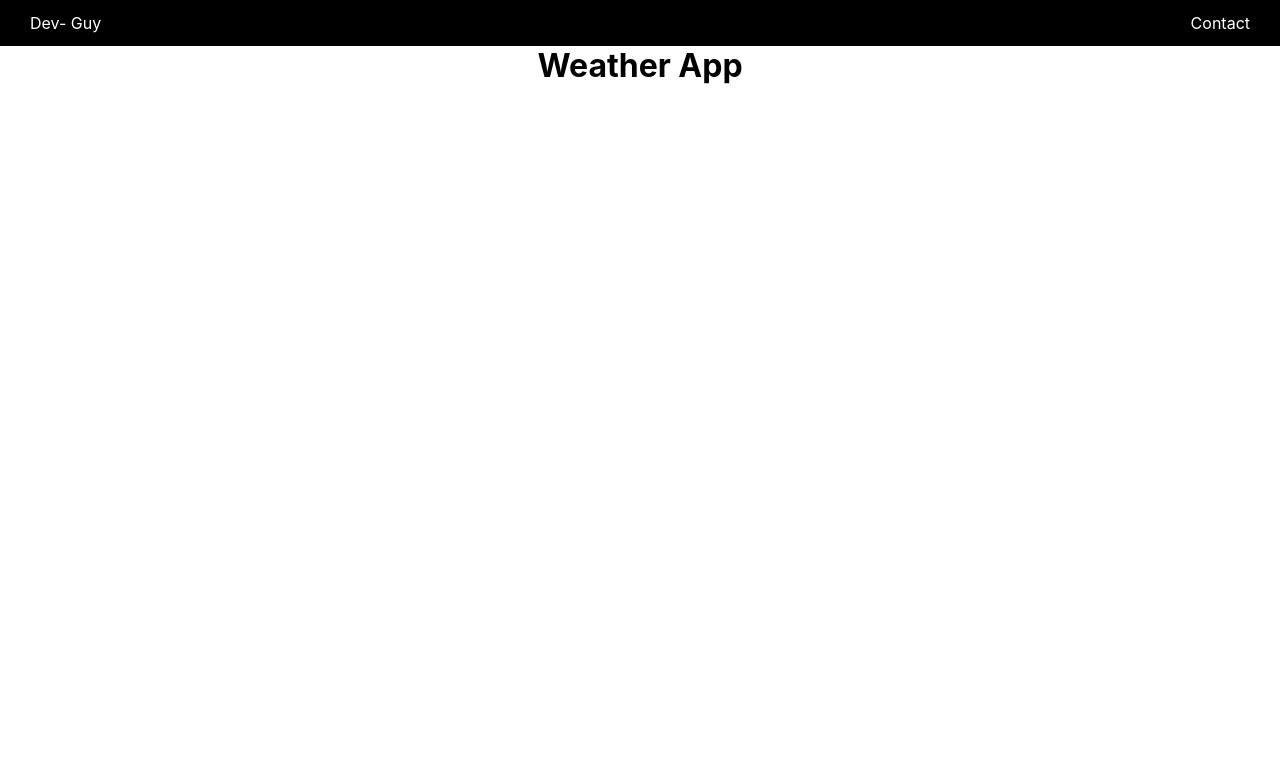
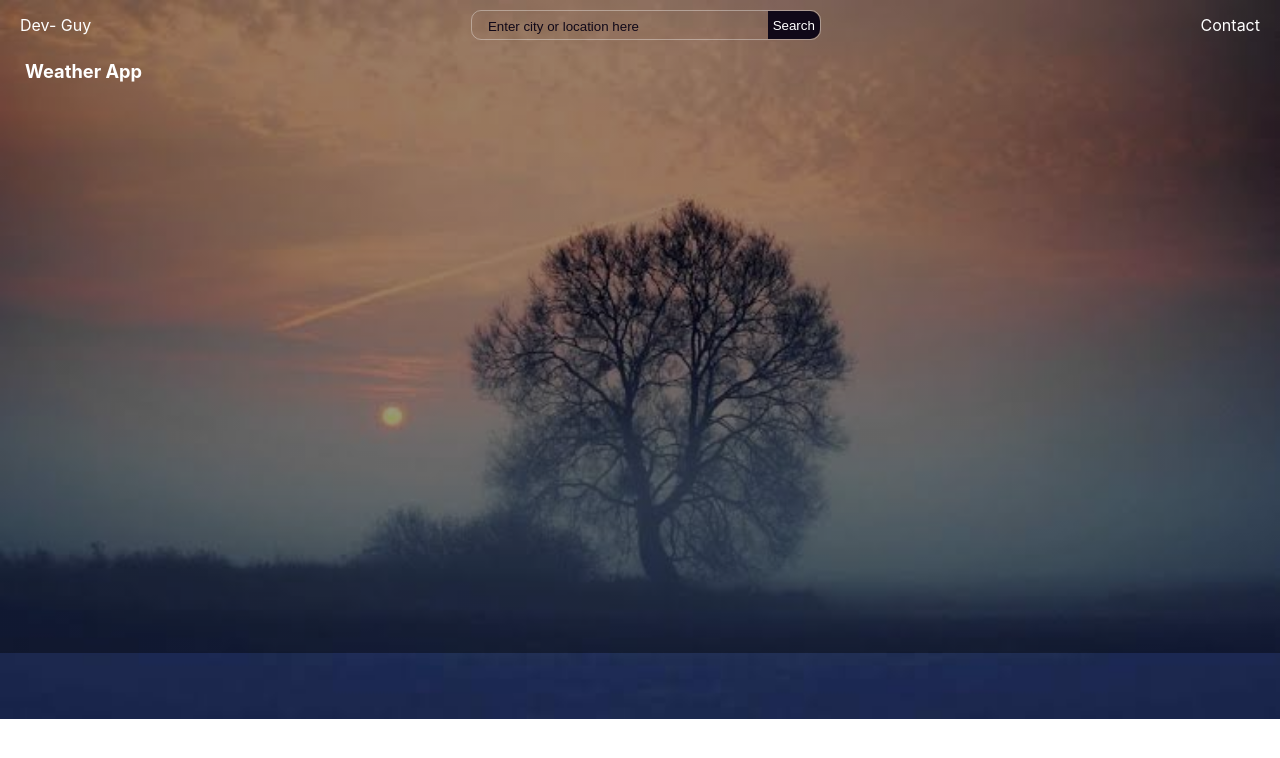
Before and after one commit to 106joshman/Weather-App, a React (Create React App) app: page / in a window 1280 px wide. Shown: the top 758 px of the page. Built offline with nearby package versions, Linux system fonts and the light colour scheme.

Commit message:
updates and changes

```diff
--- a/src/App.css
+++ /dev/null
@@ -1,38 +0,0 @@
-.App {
-  text-align: center;
-}
-
-.App-logo {
-  height: 40vmin;
-  pointer-events: none;
-}
-
-@media (prefers-reduced-motion: no-preference) {
-  .App-logo {
-    animation: App-logo-spin infinite 20s linear;
-  }
-}
-
-.App-header {
-  background-color: #282c34;
-  min-height: 100vh;
-  display: flex;
-  flex-direction: column;
-  align-items: center;
-  justify-content: center;
-  font-size: calc(10px + 2vmin);
-  color: white;
-}
-
-.App-link {
-  color: #61dafb;
-}
-
-@keyframes App-logo-spin {
-  from {
-    transform: rotate(0deg);
-  }
-  to {
-    transform: rotate(360deg);
-  }
-}
--- a/src/App.js
+++ b/src/App.js
@@ -1,4 +1,3 @@
-import './App.css';
 import Body from './components/Body';
 import Header from './components/Header';
 
--- a/src/components/Body.jsx
+++ b/src/components/Body.jsx
@@ -1,7 +1,21 @@
+import { useState, useEffect } from 'react';
+
 const Body = () => {
+    // const [info, setInfo] = useState({});
+
     return (
         <div className="wrapper">
-            <h1>Weather App</h1>
+            <div className="title">
+                <h5>Weather App</h5>
+            </div>
+            <div className="wrapem">
+                <div className="weather present"></div>
+                <div className="weather future">
+                    <div className="cards">
+
+                    </div>
+                </div>
+            </div>
         </div>
     );
 }
--- a/src/components/Header.jsx
+++ b/src/components/Header.jsx
@@ -5,6 +5,12 @@ const Header = () => {
         <div className="header">
             <div className="head-logo">
                 <span>D</span>ev- <span>G</span>uy
+            </div>
+            <div className="search-box">
+                <form action="to get location" method="get">
+                    <input type="search" className="Search" name="search-box" placeholder="Enter city or location here" id=""/>
+                    <button type="submit">Search</button>
+                </form>
             </div>
             <div className="link">
                 <a href="mailto:ejembijoshman@gmail.com">Contact</a>
--- a/src/index.css
+++ b/src/index.css
@@ -1,14 +1,19 @@
 * {
   margin: 0;
   padding: 0;
+  box-sizing: border-box;
 }
 
 body {
+  height: 51vw;
   font-family: -apple-system, BlinkMacSystemFont, 'Segoe UI', 'Roboto', 'Oxygen',
     'Ubuntu', 'Cantarell', 'Fira Sans', 'Droid Sans', 'Helvetica Neue',
     sans-serif;
   -webkit-font-smoothing: antialiased;
   -moz-osx-font-smoothing: grayscale;
+  background-image: linear-gradient(rgba(0, 0, 0, 0.4), rgba(0, 0, 0, 0.4)), url(./components/images/images.jpeg);
+  background-repeat: no-repeat;
+  background-size: cover;
 }
 
 .App {
@@ -16,15 +21,25 @@ body {
   flex-direction: column;
 }
 
+:root {
+  --bg-dark: #100818;
+  --bg-light: #182038;
+  --shadow: 0 15px 25px rgba(0,0,0,0.8);
+  --txt-light: #fff;
+  --txt-gray: rgba(255, 255, 255, 0.356);
+  --reg-fnt: 12vw;
+  --anime: background 0.3s ease-in-out;
+}
+
 /*============
 header styling
 ===============*/
 
 .header {
-  background: black;
+  /* background: #100818; */
   display: flex;
-  color: white;
-  padding: 13px 30px;
+  color: var(--txt-light);
+  padding: 10px 20px;
   align-items: center;
   justify-content: space-between;
 }
@@ -41,7 +56,56 @@ header logo
   font-size: 22px;
 }
 
-.link a{
+/* =========
+header search-box
+=========== */
+form {
+  display: flex;
+  flex-direction: row;
+  width: 350px;
+  height: 30px;
+  border-radius: 10px;
+  border: 1px solid var(--txt-gray);
+}
+
+input {
+  width: 85%;
+  border-radius: 10px 0 0 10px;
+  background: transparent;
+  padding: 8px;
+  height: 30px;
+  border: none;
+  outline: none;
+}
+
+input::placeholder {
+  padding-left: 8px;
+  color: var(--bg-dark);
+}
+
+form button {
+  border: none;
+  border-radius: 0 10px 10px 0;
+  background: var(--bg-dark);
+  color: var(--txt-light);
+  padding: 5px;
+  outline: none;
+  cursor: pointer;
+}
+
+/* =========
+header contact
+=========== */
+.link a {
   text-decoration: none;
-  color: white;
+  color: var(--txt-light);
 }
+
+/*==========
+the body
+========== */
+.title {
+  margin: 10px 25px;
+  font-size: 22px;
+  color: var(--txt-light);
+}
```
Also changed, not shown: src/components/card.jsx (added, +9 -0 lines), src/components/images/images.jpeg (added), src/components/images/img_328.jpg (added).
